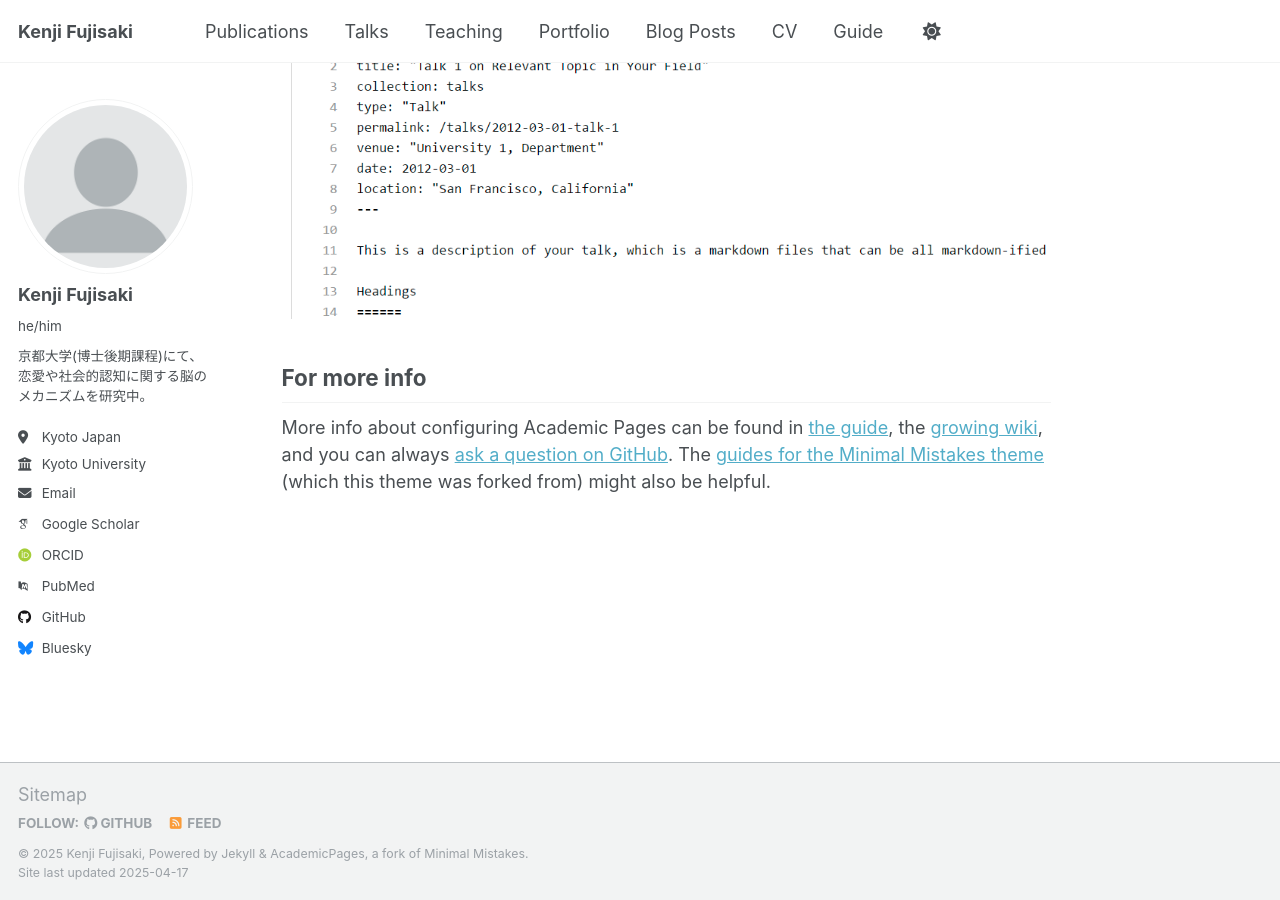
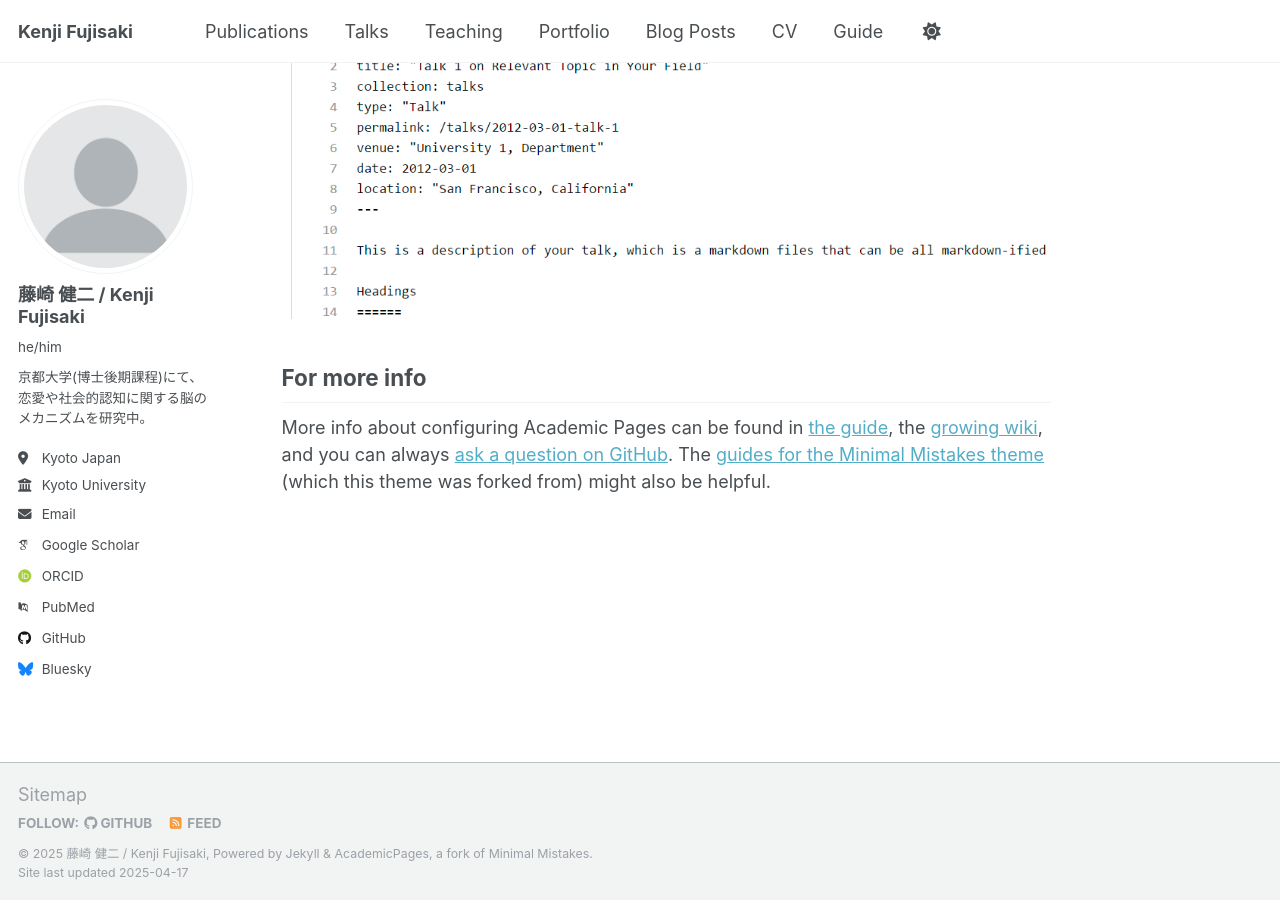
Before and after one commit to kenjifujisaki-research/kenjifujisaki-research.github.io, a Jekyll site: the page built from _pages/about.md, in a window 1280 px wide and 900 px high, scrolled down 2636 px. Built offline with Jekyll 4.4.1, drawn with Linux system fonts in a browser that asks for light colours; some web fonts are replaced.

Commit message:
Update _config.yml

```diff
--- a/_config.yml
+++ b/_config.yml
@@ -11,7 +11,7 @@ locale                   : "en-US"
 site_theme               : "default"
 title                    : "Kenji Fujisaki"
 title_separator          : "-"
-name                     : &name "Kenji Fujisaki"
+name                     : &name "藤崎 健二 / Kenji Fujisaki"
 description              : &description "恋愛と社会的認知の神経基盤を探る研究者"
 url                      : "https://kenjifujisaki-research.github.io" # the base hostname & protocol for your site e.g. "https://[your GitHub username].github.io"
 baseurl                  : "" # the subpath of your site, e.g. "/blog"
@@ -23,7 +23,7 @@ repository               : "kenjifujisaki-research/kenjifujisaki-research.github
 author:
   # Biographic information
   avatar           : "profile.png"
-  name             : "Kenji Fujisaki"
+  name             : "藤崎 健二 / Kenji Fujisaki"
   pronouns         : "he/him"
   bio              : "京都大学(博士後期課程)にて、恋愛や社会的認知に関する脳のメカニズムを研究中。"
   location         : "Kyoto Japan"
@@ -35,7 +35,7 @@ author:
   arxiv            : # URL - Update with the correct link to your profile
   googlescholar    : "https://scholar.google.com/citations?user=PS_CX0AAAAAJ"
   impactstory      : # URL
-  orcid            : "http://orcid.org/yourorcidurl"
+  orcid            : "https://orcid.org/0009-0006-0114-6169"
   semantic         : # URL
   pubmed           : "https://www.ncbi.nlm.nih.gov/pubmed/?term=john+snow"
   researchgate     : # URL
@@ -45,7 +45,7 @@ author:
   bitbucket        : # Username - Update with your username on the site
   codepen          : # Username
   dribbble         : # Username
-  github           : "academicpages"
+  github           : "kenjifujisaki-research"
   kaggle           : # Username
   stackoverflow    : # User number or user number and name (i.e., use "1" or "1/jeff-atwood")
 
```
